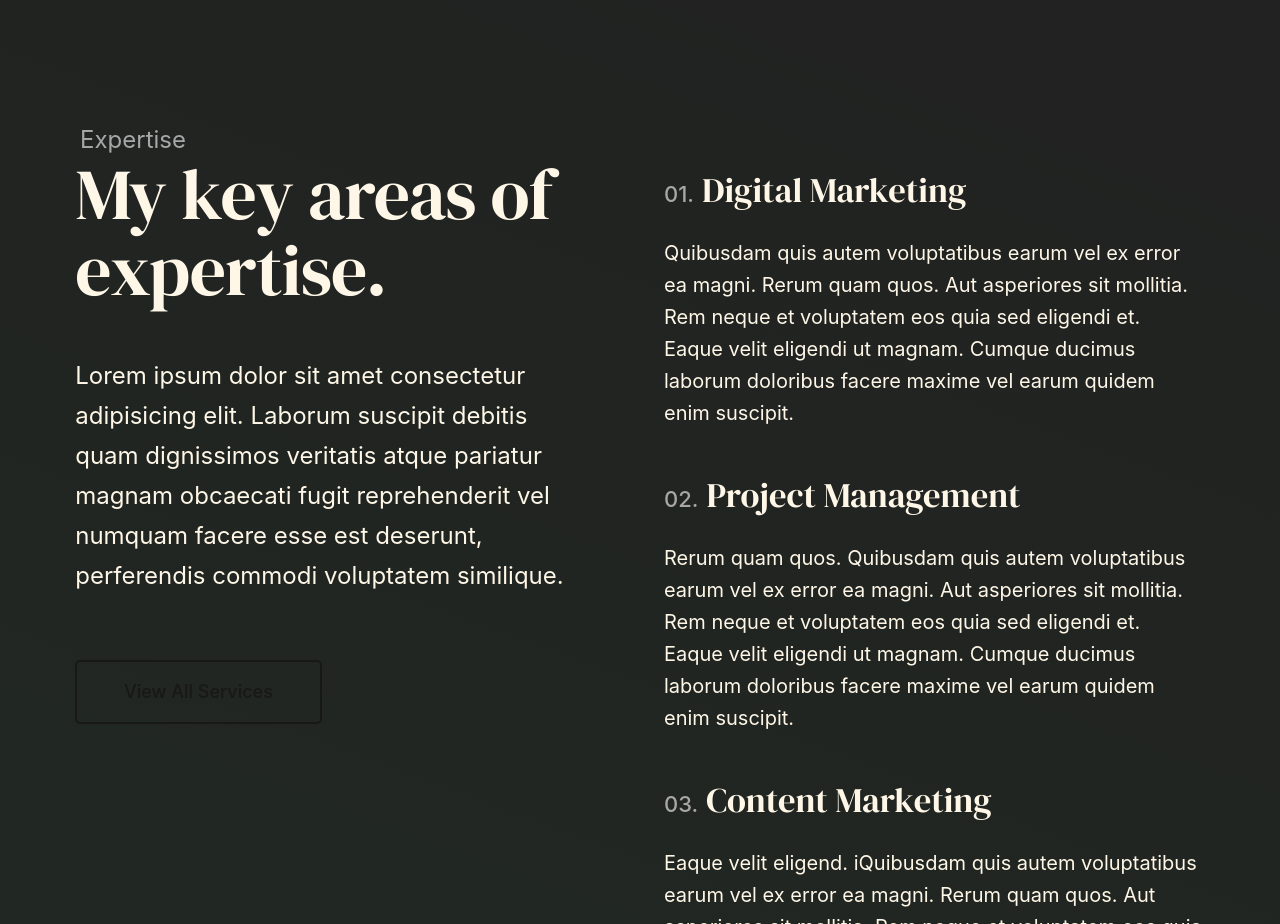
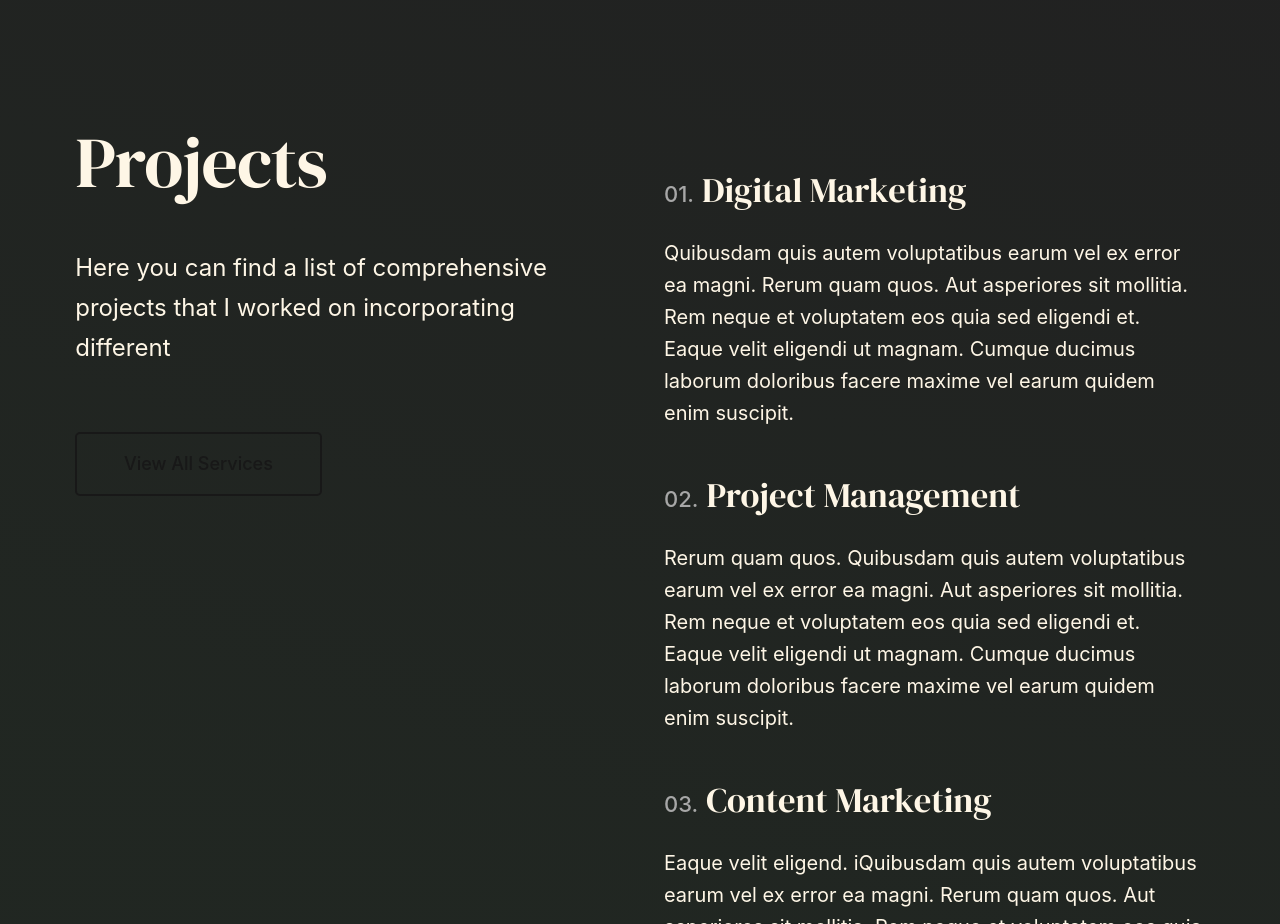
Before and after one commit to skanderkaroui/skanderkaroui.github.io, a plain HTML site: page index.html in a window 1280 px wide. Shown: the part 1980-2904 px from the top of the page. Drawn offline with Linux system fonts and the light colour scheme.

Commit message:
changed header section

```diff
--- a/index.html
+++ b/index.html
@@ -273,15 +273,12 @@
           <div class="row s-expertise__content width-sixteen-col">
             <div class="column xl-12 grid-block grid-section-split">
               <div class="section-header grid-section-split__header">
-                <div class="text-pretitle">Expertise</div>
-                <h2 class="text-display-title">My key areas of expertise.</h2>
+                <!-- <div class="text-pretitle">Expertise</div> -->
+                <h2 class="text-display-title">Projects</h2>
 
                 <p class="lead">
-                  Lorem ipsum dolor sit amet consectetur adipisicing elit.
-                  Laborum suscipit debitis quam dignissimos veritatis atque
-                  pariatur magnam obcaecati fugit reprehenderit vel numquam
-                  facere esse est deserunt, perferendis commodi voluptatem
-                  similique.
+                  Here you can find a list of comprehensive projects that I worked on
+                  incorporating different
                 </p>
               </div>
               <!-- end section-header -->
```
